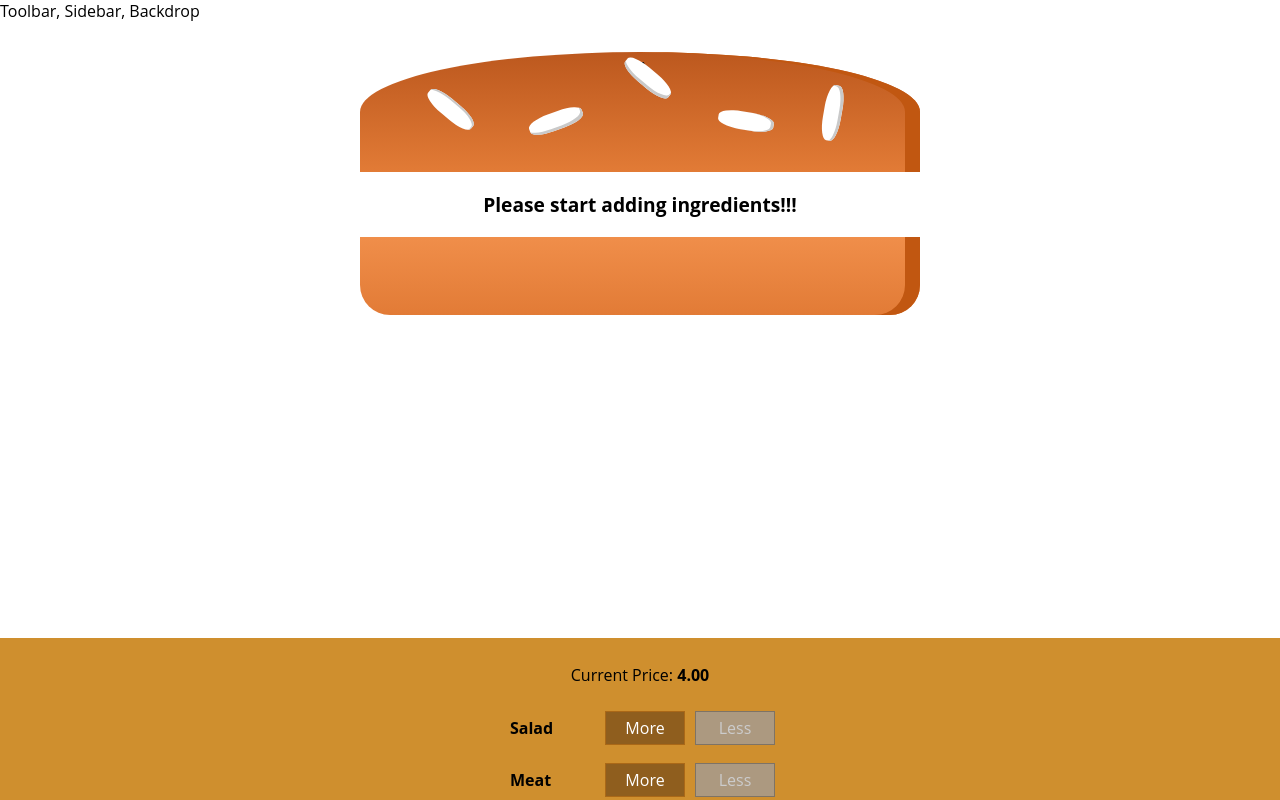
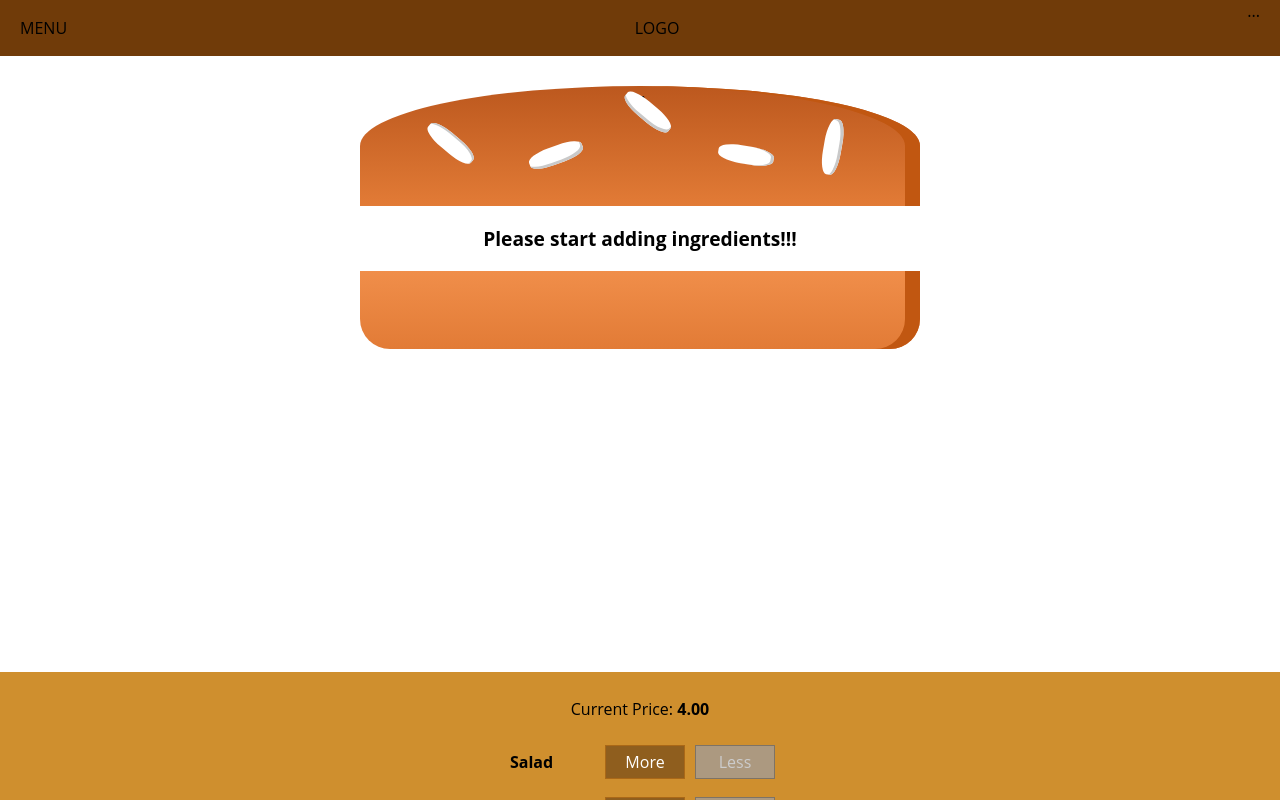
Before and after one commit to shrey131/burger-builder, a React app in the folder burger-builder/: page / in a window 1280 px wide. Shown: the top 800 px of the page. Built offline with nearby package versions, Linux system fonts and the light colour scheme.

Commit message:
added price to the order summary modal and also added a toolbar

```diff
--- a/burger-builder/src/components/Burger/OrderSummary/OrderSummary.js
+++ b/burger-builder/src/components/Burger/OrderSummary/OrderSummary.js
@@ -1,5 +1,6 @@
 import React from 'react';
 import Aux from '../../../hoc/auxx';
+import Button from '../../UI/Button/Button';
 
 
 const orderSummary = (props) => {
@@ -14,7 +15,10 @@
       <ul>
         {ingredientSummary}
       </ul>
+      <p><strong>Total price: {props.price.toFixed(2)}</strong></p>
       <p>Continue to checkout?</p>
+      <Button btnType="Danger" clicked={props.purchaseCancelled}>CANCEL</Button>
+      <Button btnType="Success" clicked={props.purchaseContinued}>CONTINUE</Button>
     </Aux>
   );
 };
--- a/burger-builder/src/components/Layout/Layout.css
+++ b/burger-builder/src/components/Layout/Layout.css
@@ -1,3 +1,3 @@
 .Content{
-  margin-top: 16px;
+  margin-top: 72px;
 }
--- a/burger-builder/src/components/Layout/Layout.js
+++ b/burger-builder/src/components/Layout/Layout.js
@@ -1,10 +1,11 @@
 import React from 'react';
 import Aux from '../../hoc/auxx';
 import classes from './Layout.css';
+import Toolbar from '../Navigation/Toolbar/Toolbar';
 
 const layout = ( props ) => (
   <Aux>
-    <div>Toolbar, Sidebar, Backdrop</div>
+    <Toolbar />
     <main className={classes.Content}>
       {props.children}
     </main>
--- /dev/null
+++ b/burger-builder/src/components/Navigation/Toolbar/Toolbar.css
@@ -0,0 +1,18 @@
+.Toolbar {
+  height: 56px;
+  width: 100%;
+  position: fixed;
+  top: 0;
+  left: 0;
+  background-color: #703b09;
+  display: flex;
+  justify-content: space-between;
+  align-items: center;
+  padding: 0 20px;
+  box-sizing: border-box;
+  z-index: 90;
+}
+
+.Toolbar nav {
+  height: 100%;
+}
--- /dev/null
+++ b/burger-builder/src/components/Navigation/Toolbar/Toolbar.js
@@ -0,0 +1,14 @@
+import React from 'react';
+import classes from './Toolbar.css';
+
+const toolbar = (props) => (
+  <header className={classes.Toolbar}>
+    <div>MENU</div>
+    <div>LOGO</div>
+    <nav>
+      ...
+    </nav>
+  </header>
+);
+
+export default toolbar;
--- /dev/null
+++ b/burger-builder/src/components/UI/Button/Button.css
@@ -0,0 +1,24 @@
+.Button {
+    background-color: transparent;
+    border: none;
+    color: white;
+    outline: none;
+    cursor: pointer;
+    font: inherit;
+    padding: 10px;
+    margin: 10px;
+    font-weight: bold;
+}
+
+.Button:first-of-type {
+    margin-left: 0;
+    padding-left: 0;
+}
+
+.Success {
+    color: #5C9210;
+}
+
+.Danger {
+    color: #944317;
+}
--- /dev/null
+++ b/burger-builder/src/components/UI/Button/Button.js
@@ -0,0 +1,10 @@
+import React from 'react';
+import classes from './Button.css';
+
+const button = (props) => (
+  <button
+    className={[classes.Button, classes[props.btnType]].join(' ')}
+    onClick={props.clicked}>{props.children}</button>
+);
+
+export default button;
--- a/burger-builder/src/containers/BurgerBuilder/BurgerBuilder.js
+++ b/burger-builder/src/containers/BurgerBuilder/BurgerBuilder.js
@@ -74,6 +74,10 @@
     this.setState({ purchasing: false});
   }
 
+  purchaseContinuedHandler = () => {
+    alert("You Continue");
+  }
+
   render(){
     const disabledInfo = {
       ...this.state.ingredients
@@ -84,7 +88,11 @@
     return(
       <Aux>
         <Modal show={this.state.purchasing} modalClosed={this.purchaseCancelHandler}>
-          <OrderSummary ingredients={this.state.ingredients}/>
+          <OrderSummary
+            ingredients={this.state.ingredients}
+            purchaseCancelled={this.purchaseCancelHandler}
+            purchaseContinued={this.purchaseContinuedHandler}
+            price={this.state.totalPrice}/>
         </Modal>
         <Burger ingredients={this.state.ingredients}/>
         <BuildControls
```
